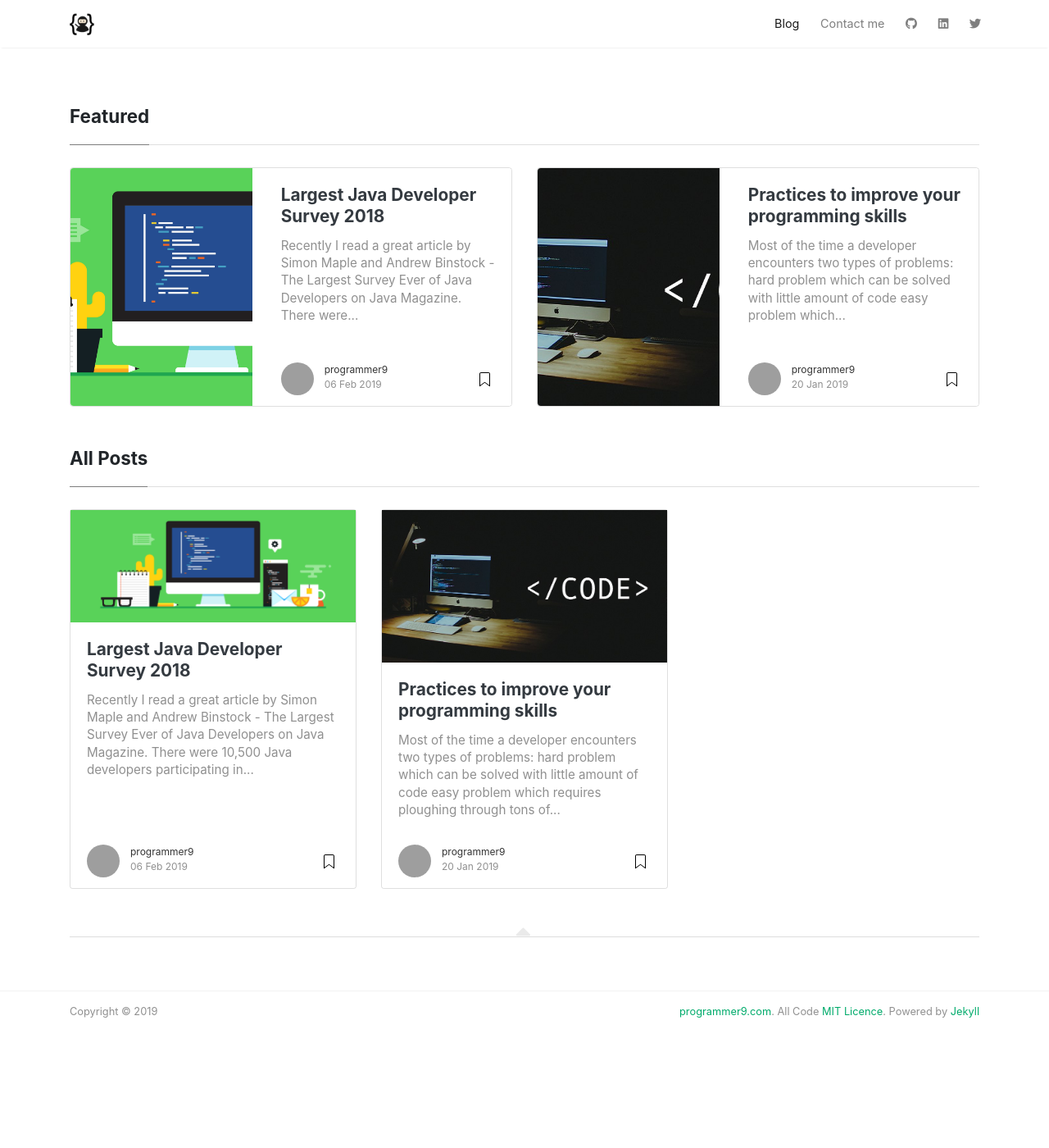
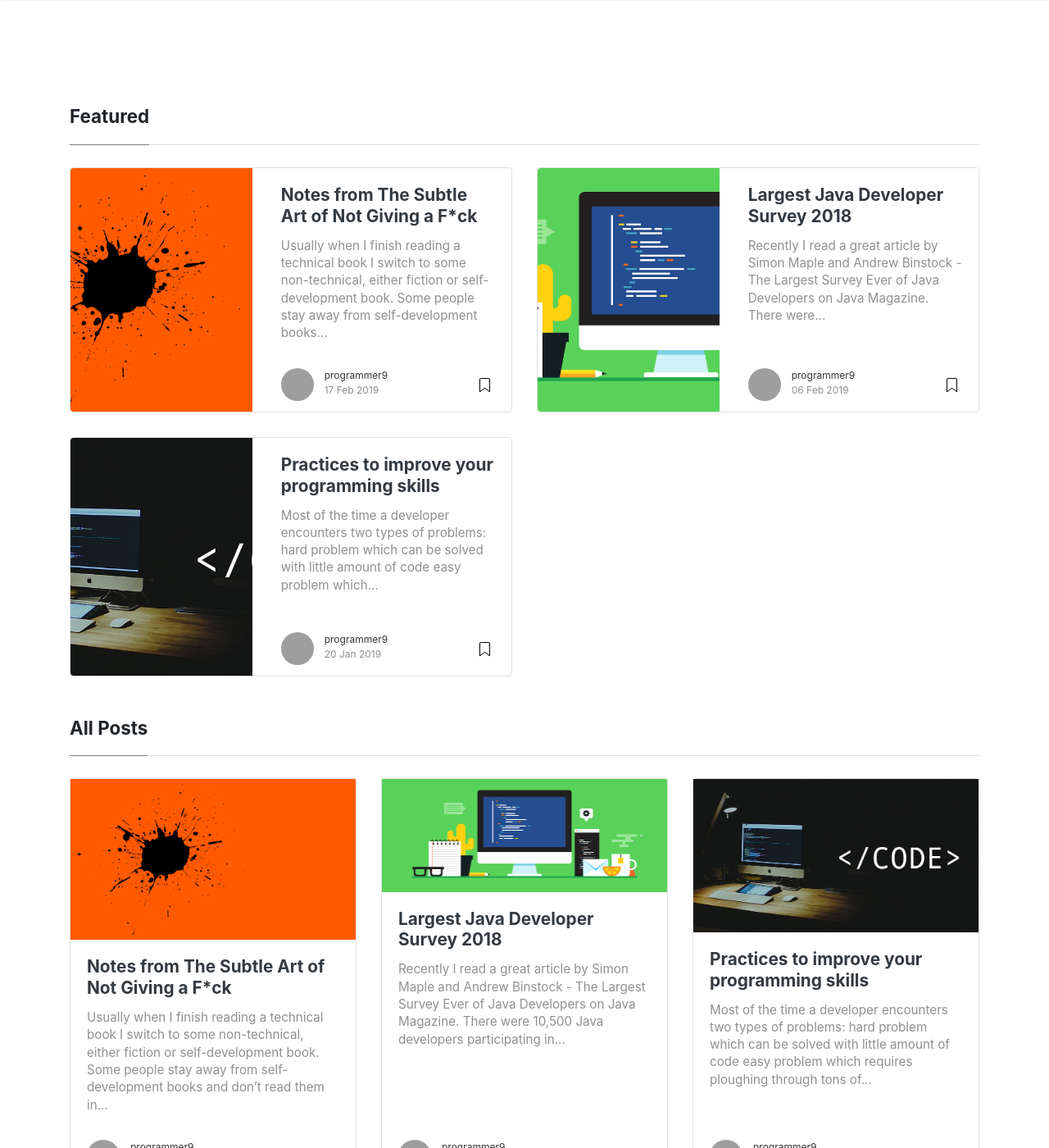
Before and after one commit to ahliddin/programmer9, a Jekyll site: the page built from index.html, in a window 1280 px wide and 1400 px high. Shown: the whole window at 82% size. Built offline with Jekyll 4.4.1, drawn with Linux system fonts in a browser that asks for light colours; nearby versions of some CDN libraries; the list of posts is cut into pages by our own code; comment, search, counter and statistics services are not loaded; some of the changed lines change nothing that is shown; grey boxes are pictures that could not be loaded.

Commit message:
Book noes from the Subtle Art of Not Giving a F*ck

```diff
--- /dev/null
+++ b/_posts/2019-02-17-booknotes-the-subtle-art-of-not-giving-a-f_ck.md
@@ -0,0 +1,216 @@
+---
+layout: post
+title:  "Notes from The Subtle Art of Not Giving a F*ck"
+author: ahliddin
+categories:
+image: /assets/images/art-of-not-giving-a-f_ck/art-of-not-giving-a-f_ck.png
+featured: true
+comments: true
+tags: selfdev
+keywords:
+    - self-development
+    - self-improvement
+    - happy life
+    - notes
+    - book notes
+    - mark manson
+    - book summary
+    - the subtle art of not giving a f_ck
+description: Book notes from The Subtle Art of Not Giving a F_ck
+---
+
+*Usually when I finish reading a technical book I switch to some non-technical, either fiction or self-development book.
+Some people stay away from self-development books and don't read them in principle.
+I think if in the whole book you find at least couple sentences that teach you something it's worth the reading.*
+
+*When I read a book I bookmark the parts that I like most, and after finishing it I go through them to recapitulate.
+Now since I have this site it's a great place to save my notes so others can benefit from it too.*
+
+*I just finished [The Subtle Art of Not Giving a F*ck](https://markmanson.net/books/subtle-art) by [Mark Manson](https://markmanson.net) and here are the notes I liked most:*
+
+***
+The genius in Bukowski’s work was not in overcoming unbelievable odds or developing himself into
+a shining literary light. It was the opposite. It was his simple ability to be completely, unflinchingly
+honest with himself — especially the worst parts of himself — and to share his failings without
+hesitation or doubt. This is the real story of Bukowski’s success: his comfort with himself as a failure.
+
+***
+Everyone wants you to believe that the key to a good life is  nicer job,
+or a more rugged car, or a prettier girlfriend, or a hot tub with an inflatable pool for the kids.
+You are constantly bombarded with messages to give a fuck about everything, all the time.
+The key to a good life is not giving a fuck about more; it’s giving a fuck about less, giving a fuck about only what is true and
+immediate and important.
+
+
+***
+
+Wanting positive experience is a negative experience; accepting negative experience is a
+positive experience... The more you pursue feeling better all the time, the less satisfied you become,
+as pursuing something only reinforces the fact that you lack it in the first place.
+The more you desperately want to be rich, the more poor and unworthy you feel, regardless of how much money you actually make.
+The more you desperately want to be sexy and desired, the uglier you come to see yourself, regardless of
+your actual physical appearance. The more you desperately want to be happy and loved, the lonelier
+and more afraid you become, regardless of those who surround you.
+
+If pursuing the positive is a negative, then pursuing the negative
+generates the positive. The pain you pursue in the gym results in better health and energy.
+The failures in business are what lead to a better understanding of what’s necessary to be successful.
+Being open with your insecurities paradoxically makes you more confident and charismatic around
+others.
+
+***
+
+Not giving a fuck does not mean being indifferent; it means being comfortable
+with being different.
+
+***
+
+They say, “Fuck it”, not to everything in life, but rather to everything *unimportant* in life.
+They reserve their fucks for what truly matters. Friends. Family. Purpose. Burritos.
+And because they reserve their fucks for only the big things that matter, people give a fuck about them in return.
+
+***
+
+I see practical enlightenment as becoming comfortable with the idea that some suffering is
+always inevitable — that no matter what you do, life is comprised of failures, loss, regrets, and even death.
+Because once you become comfortable with all the shit that life throws at you, you become invincible in a sort of low-level spiritual way.
+After all, the only way to overcome pain is to first learn how to bear it.
+
+***
+
+**Happiness comes from solving problems**. The keyword here is *solving*. If you’re avoiding your
+problems or feel like you don’t have any problems, then you’re going to make yourself miserable. If
+you feel like you have problems that you can’t solve, you will likewise make yourself miserable. The
+secret sauce is in the solving of the problems, not in not having problems in the first place.
+
+***
+
+The ticket to emotional health, like that to physical health, comes from eating your veggies — that
+is, accepting the bland and mundane truths of life: truths such as *“Your actions actually don’t matter
+that much in the grand scheme of things”* and *“The vast majority of your life will be boring and not
+noteworthy, and that’s okay.”* This vegetable course will taste bad at first. Very bad. You will avoid
+accepting it.
+
+But once ingested, your body will wake up feeling more potent and more alive. After all, that
+constant pressure to be something amazing, to be the next big thing, will be lifted off your back. The
+stress and anxiety of always feeling inadequate and constantly needing to prove yourself will
+dissipate. And the knowledge and acceptance of your own mundane existence will actually free you
+to accomplish what you truly wish to accomplish, without judgment or lofty expectations.
+You will have a growing appreciation for life’s basic experiences: the pleasures of simple
+friendship, creating something, helping a person in need, reading a good book, laughing with someone
+you care about.
+
+Sounds boring, doesn’t it? That’s because these things are ordinary. But maybe they’re ordinary
+for a reason: because they are what actually matters.
+
+***
+
+The first layer of the self-awareness onion is a simple understanding of one’s emotions.
+*“This is when I feel happy.” “This makes me feel sad.” “This gives me hope.”*
+
+The second layer of the self-awareness onion is an ability to ask **why** we feel certain emotions.
+Such questions are important because they illuminate what we consider success or failure.
+Why do you feel angry? Is it because you failed to achieve some goal?
+
+The third level is our personal values: *Why do I consider this to be success/failure? How am I
+choosing to measure myself? By what standard am I judging myself and everyone around me?*
+
+***
+
+There are handful of *shitty values* that create really poor problems. Here are some of them:
+1. *Pleasure*. Pleasure is great, but it’s a horrible value to prioritize your life around. Ask any drug addict how his pursuit of pleasure turned out.
+Ask an adulterer who shattered her family and lost her children whether pleasure ultimately made her happy. Ask a man who almost ate himself to
+death how pleasure helped him solve his problems.
+2. *Material Success*. Many people measure their self-worth based on how much money they make or
+what kind of car they drive or whether their front lawn is greener and prettier than the next-door
+neighbor’s. Research shows that once one is able to provide for basic physical needs (food, shelter, and so on),
+the correlation between happiness and worldly success quickly approaches zero.
+3. *Always Being Right*. The fact is, people who base their self-worth on being right about everything prevent
+themselves from learning from their mistakes. They lack the ability to take on new perspectives
+and empathize with others. They close themselves off to new and important information.
+4. *Staying Positive*. Denying negative emotions leads to experiencing deeper and more prolonged negative
+emotions and to emotional dysfunction. Constant positivity is a form of avoidance, not a valid solution to life’s problems.
+The truth is, sometimes life sucks, and the healthiest thing you can do is admit it.
+
+***
+Problems add a sense of meaning and importance to our life. Thus to duck our problems is to lead a meaningless (even if supposedly pleasant) existence.
+In the long run, completing a marathon makes us happier than eating a chocolate cake.
+Raising a child makes us happier than beating a video game. Starting a small business with friends while
+struggling to make ends meet makes us happier than buying a new computer. These activities are
+stressful, arduous, and often unpleasant. Yet they are some of the most meaningful moments and joyous things we’ll ever do.
+
+Freud once said, *“One day, in retrospect, the years of struggle will strike you as the most beautiful.”*
+
+***
+**Good values** are *reality-based, socially constructive, immediate and controllable.*
+
+Some examples of good, healthy values: *honesty, innovation, vulnerability, standing up for
+oneself, standing up for others, self-respect, curiosity, charity, humility, creativity.*
+
+**Bad values** are *superstitious, socially destructive, not immediate or controllable.*
+
+Some examples of bad, unhealthy values: *dominance through manipulation or violence,
+indiscriminate fucking, feeling good all the time, always being the center of attention, not being alone,
+being liked by everybody, being rich for the sake of being rich, sacrificing small animals to the pagan
+gods.*
+
+***
+
+The more we choose to accept responsibility in our lives, the more power we will exercise over our lives.
+Accepting responsibility for our problems is thus the first step to solving them.
+
+***
+
+The man who believes he knows everything learns nothing. We cannot learn anything without first not knowing
+something. The more we admit we do not know, the more opportunities we gain to learn.
+
+***
+
+*The more something threatens your identity, the more you will avoid it.*
+
+That means the more something threatens to change how you view yourself, how
+successful/unsuccessful you believe yourself to be, how well you see yourself living up to your
+values, the more you will avoid ever getting around to doing it.
+
+***
+
+My recommendation: *don’t* be special; *don’t* be unique. Redefine your metrics in mundane and
+broad ways. Choose to measure yourself not as a rising star or an undiscovered genius. Choose to
+measure yourself not as some horrible victim or dismal failure. Instead, measure yourself by more
+mundane identities: a student, a partner, a friend, a creator.
+
+***
+
+Aristotle wrote, *“It is the mark of an educated mind to be able to entertain a thought without accepting it.”*
+Being able to look at and evaluate different values without necessarily adopting them is perhaps the central
+skill required in changing one’s own life in a meaningful way.
+
+***
+
+Improvement at anything is based on thousands of tiny failures, and the magnitude of your success
+is based on how many times you’ve failed at something. If someone is better than you at something,
+then it’s likely because she has failed at it more than you have.
+
+If you think about a young child trying to learn to walk, that child will fall down and hurt itself
+hundreds of times. But at no point does that child ever stop and think, *“Oh, I guess walking just isn’t
+for me. I’m not good at it.”*
+
+***
+
+Don’t just sit there. Do something. The answers will follow.
+
+If you’re stuck on a problem, don’t sit there and think about it; just start working on it. Even if you don’t know what
+you’re doing, the simple act of working on it will eventually cause the right ideas to show up in your head.
+
+If we follow the *“do something”* principle, failure *feels* unimportant. When the standard of
+success becomes merely acting — when any result is regarded as progress and important, when
+inspiration is seen as a reward rather than a prerequisite — we propel ourselves ahead.
+
+***
+
+*Commitment is liberating.*
+
+Commitment gives you freedom because you’re no longer distracted by the unimportant and
+frivolous. Commitment gives you freedom because it hones your attention and focus, directing them
+toward what is most efficient at making you healthy and happy. Commitment makes decision-making
+easier and removes any fear of missing out.
```
Also changed, not shown: _posts/2019-02-06-largest-java-survey-2018.md (+1 -0 lines), assets/images/art-of-not-giving-a-f_ck/art-of-not-giving-a-f_ck.png (added).
